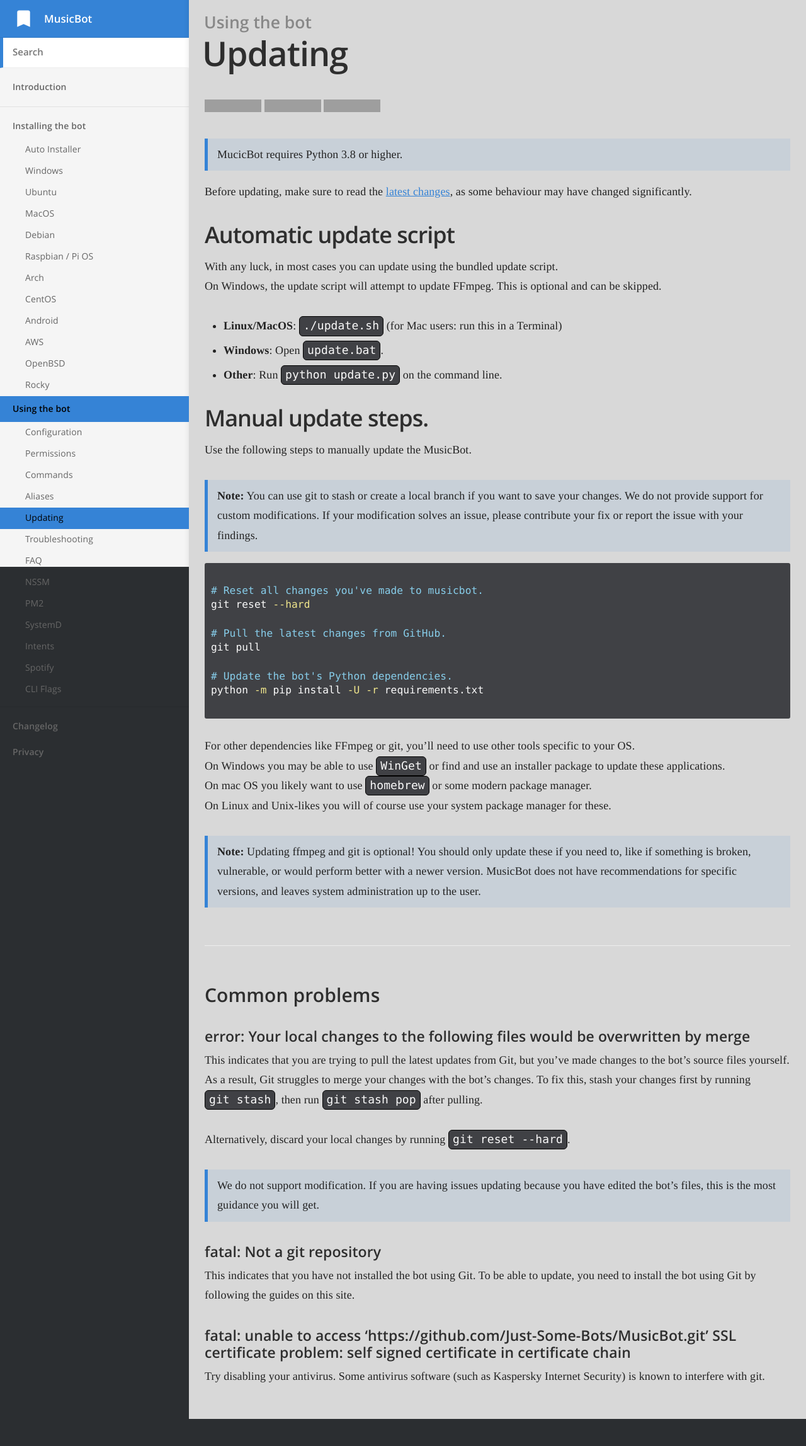
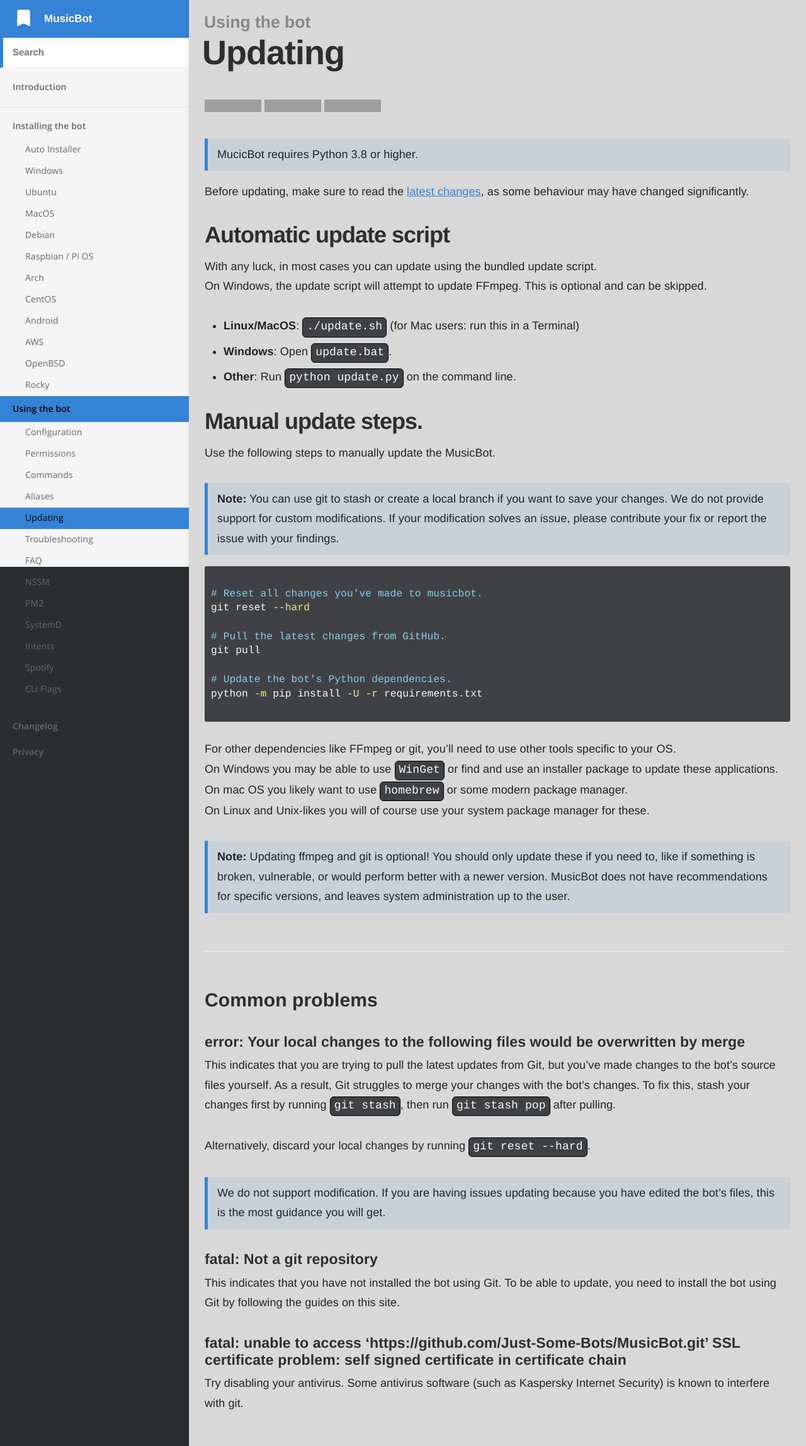
Before and after one commit to Just-Some-Bots/MusicBot, a Jekyll site: the page built from _docs/using/updating.md, in a window 1280 px wide. Shown: the whole page at 63% size. Built offline with Jekyll 4.4.1, drawn with Linux system fonts in a browser that asks for light colours; before the commit the page ends 2253 px from its top, so only the background shows below that; grey boxes are pictures that could not be loaded.

Commit message:
Replace google fonts with standard fonts. Ensure GA scripts are enabled for PR.

```diff
--- a/_layouts/default.html
+++ b/_layouts/default.html
@@ -8,13 +8,11 @@
 		{% seo %}
 		{% feed_meta %}
 
-		<!-- link rel="stylesheet" href="//fonts.googleapis.com/css?family=Merriweather:400,400italic,700,700italic|Open+Sans:400,400italic,600,600italic,700,700italic|Inconsolata:400,700" -->
 		<link rel="stylesheet" href="{{ site.baseurl }}/css/main.css">
 		<link rel="apple-touch-icon" href="{{ site.baseurl }}/apple-touch-icon.png">
 		<link rel="icon" type="image/png" href="{{ site.baseurl }}/touch-icon.png" sizes="192x192">
 		<link rel="icon" type="image/png" href="{{ site.baseurl }}/images/favicon.png">
 
-		<!--
 		{% if jekyll.environment == 'production' and site.google_analytics_key != '' %}
 			<script>
 				window.ga=window.ga||function(){(ga.q=ga.q||[]).push(arguments)};ga.l=+new Date;
@@ -23,7 +21,6 @@
 			</script>
 			<script async src='https://www.google-analytics.com/analytics.js'></script>
 		{% endif %}
-		-->
 	</head>
 
 	<body>
--- a/_sass/_code.scss
+++ b/_sass/_code.scss
@@ -1,5 +1,5 @@
 pre, code, tt {
-	font-family: Inconsolata, Consolas, Courier, "Courier New", "Liberation Mono", monospace;
+	font-family: "Envy Code R", Courier, "Courier New", monospace;
 	font-size: 1em;
 	white-space: pre-wrap;
 	border-radius: 2px;
--- a/_sass/_layout.scss
+++ b/_sass/_layout.scss
@@ -401,7 +401,7 @@ h4 svg {
 }
 
 .badge {
-	font-family: "Open Sans", sans-serif;
+	font-family: Arial, sans-serif;
 	padding: 2px 5px;
 	text-transform: uppercase;
 	font-size: 0.8rem;
--- a/_sass/_typography.scss
+++ b/_sass/_typography.scss
@@ -12,7 +12,7 @@ html {
 body {
 	height: 100%;
 	max-height: 100%;
-	font-family: "Merriweather", serif;
+	font-family: Arial, sans-serif;
 	letter-spacing: 0.01rem;
 	font-size: 1.8em;
 	line-height: 1.75em;
@@ -32,7 +32,7 @@ label,
 select,
 textarea,
 table {
-	font-family: "Open Sans", sans-serif;
+	font-family: Arial, sans-serif;
 	text-rendering: geometricPrecision;
 }
 
```
